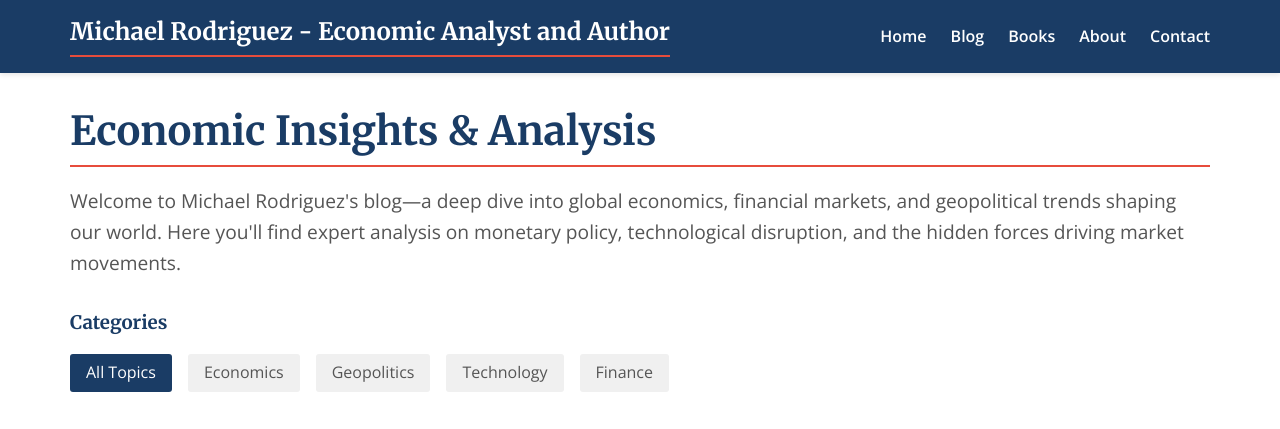
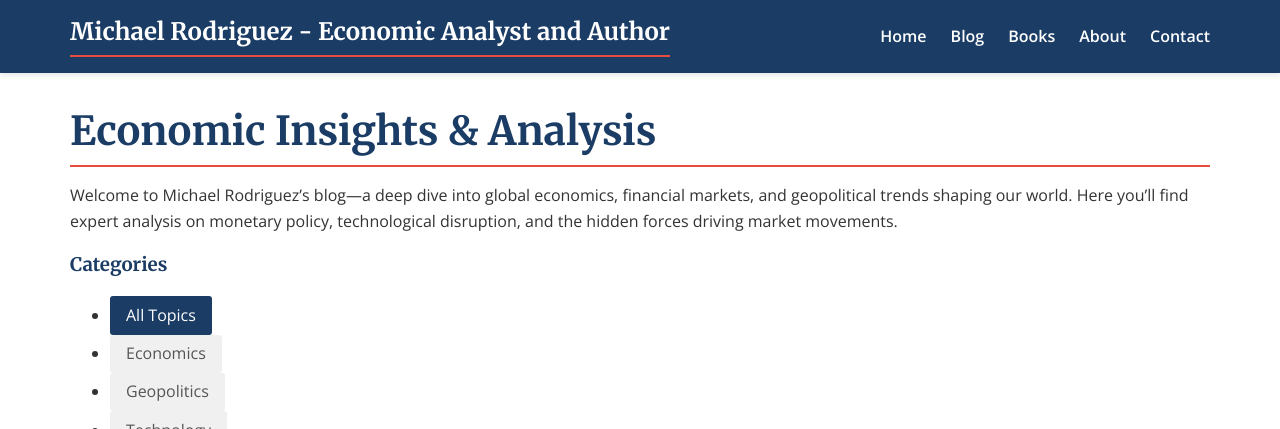
Before and after one commit to Zews123/michael-rodriguez-books, a Jekyll site: the page built from blog/index.md, in a window 1280 px wide and 900 px high, cut to the strip 0-429 px from the top of the window. Built offline with Jekyll 4.4.1, drawn with Linux system fonts in a browser that asks for light colours.

Commit message:
Update and rename index.html to index.md

```diff
--- a/blog/index.html
+++ b/blog/index.md
@@ -4,22 +4,18 @@ title: Blog
 description: Explore economic insights, financial analysis, and geopolitical commentary from economist Michael Rodriguez. Analysis of global markets, tech disruption, and monetary policy.
 ---
 
-<h1>Economic Insights & Analysis</h1>
+# Economic Insights & Analysis
 
-<p class="lead">Welcome to Michael Rodriguez's blog—a deep dive into global economics, financial markets, and geopolitical trends shaping our world. Here you'll find expert analysis on monetary policy, technological disruption, and the hidden forces driving market movements.</p>
+Welcome to Michael Rodriguez's blog—a deep dive into global economics, financial markets, and geopolitical trends shaping our world. Here you'll find expert analysis on monetary policy, technological disruption, and the hidden forces driving market movements.
 
-<div class="blog-filters">
-  <h3>Categories</h3>
-  <ul class="filter-list">
-    <li><a href="#" class="filter active" data-filter="all">All Topics</a></li>
-    <li><a href="#" class="filter" data-filter="economics">Economics</a></li>
-    <li><a href="#" class="filter" data-filter="geopolitics">Geopolitics</a></li>
-    <li><a href="#" class="filter" data-filter="tech">Technology</a></li>
-    <li><a href="#" class="filter" data-filter="finance">Finance</a></li>
-  </ul>
-</div>
+### Categories
+- [All Topics](#){:.filter.active data-filter="all"}
+- [Economics](#){:.filter data-filter="economics"}
+- [Geopolitics](#){:.filter data-filter="geopolitics"}
+- [Technology](#){:.filter data-filter="tech"}
+- [Finance](#){:.filter data-filter="finance"}
 
-<div class="blog-grid">
+<div class="blog-grid" markdown="0">
   <!-- Article 1 -->
   <article class="blog-card" data-category="geopolitics economics">
     <a href="{{ site.baseurl }}blog/weaponized-economy-analysis" class="blog-card-link">
@@ -97,7 +93,7 @@ description: Explore economic insights, financial analysis, and geopolitical com
   </article>
 </div>
 
-<div class="pagination">
+<div class="pagination" markdown="0">
   <span class="current-page">Page 1</span>
   <a href="#" class="page-number disabled">Previous</a>
   <a href="#" class="page-number active">1</a>
```
